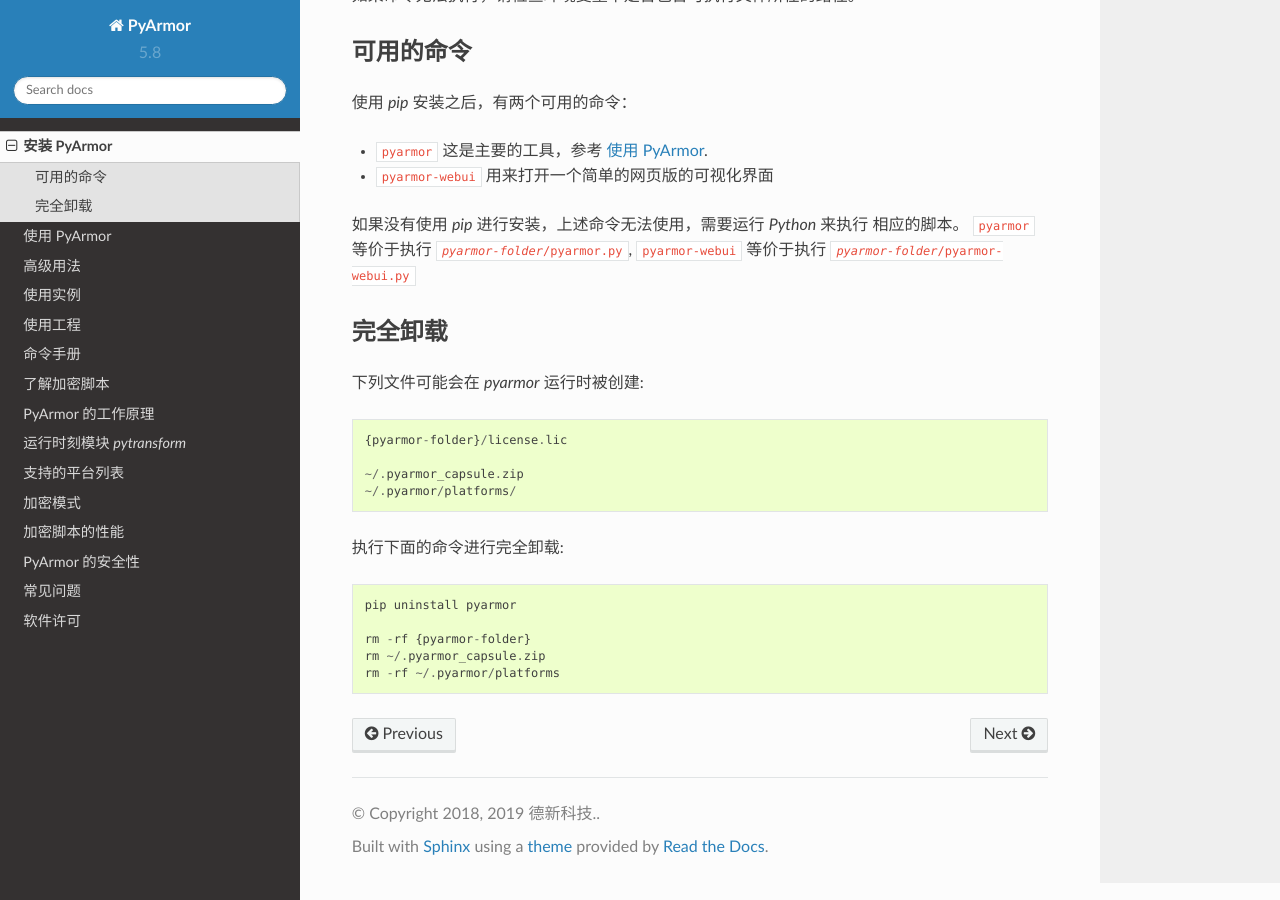
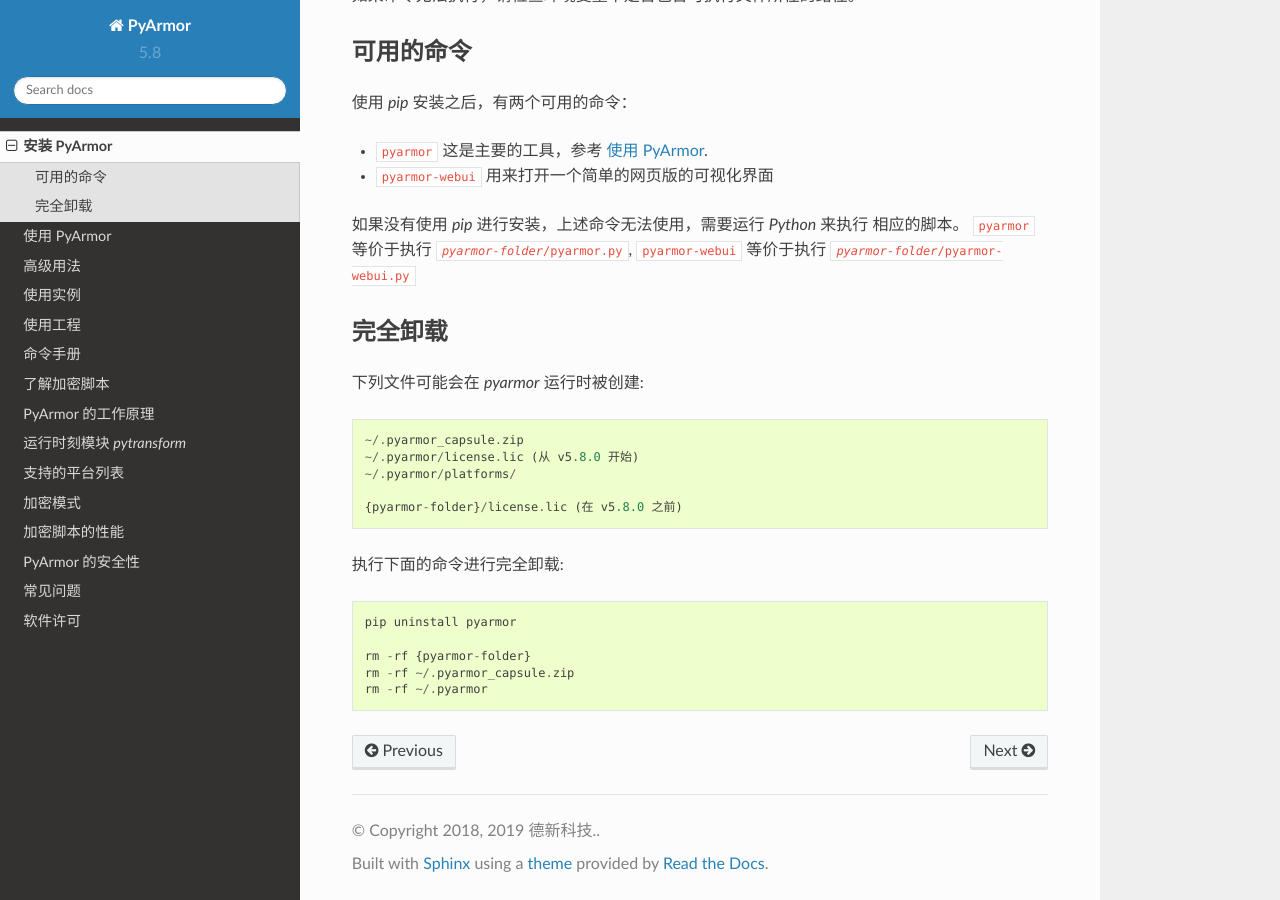
Before and after one commit to dashingsoft/pyarmor-docs-zh, a Sphinx documentation site: the page built from docs/installation.rst, in a window 1280 px wide and 900 px high, scrolled down 578 px. Built offline with Sphinx 7.4.7 and the Read the Docs theme 2.0.0, drawn with Linux system fonts in a browser that asks for light colours.

Commit message:
Refine clean uninstallation

```diff
--- a/docs/installation.rst
+++ b/docs/installation.rst
@@ -37,17 +37,18 @@
 
 下列文件可能会在 `pyarmor` 运行时被创建::
 
-    {pyarmor-folder}/license.lic
+    ~/.pyarmor_capsule.zip
+    ~/.pyarmor/license.lic (从 v5.8.0 开始)
+    ~/.pyarmor/platforms/
 
-    ~/.pyarmor_capsule.zip
-    ~/.pyarmor/platforms/
+    {pyarmor-folder}/license.lic (在 v5.8.0 之前)
 
 执行下面的命令进行完全卸载::
 
     pip uninstall pyarmor
 
     rm -rf {pyarmor-folder}
-    rm ~/.pyarmor_capsule.zip
-    rm -rf ~/.pyarmor/platforms
+    rm -rf ~/.pyarmor_capsule.zip
+    rm -rf ~/.pyarmor
 
 .. include:: _common_definitions.txt
```
